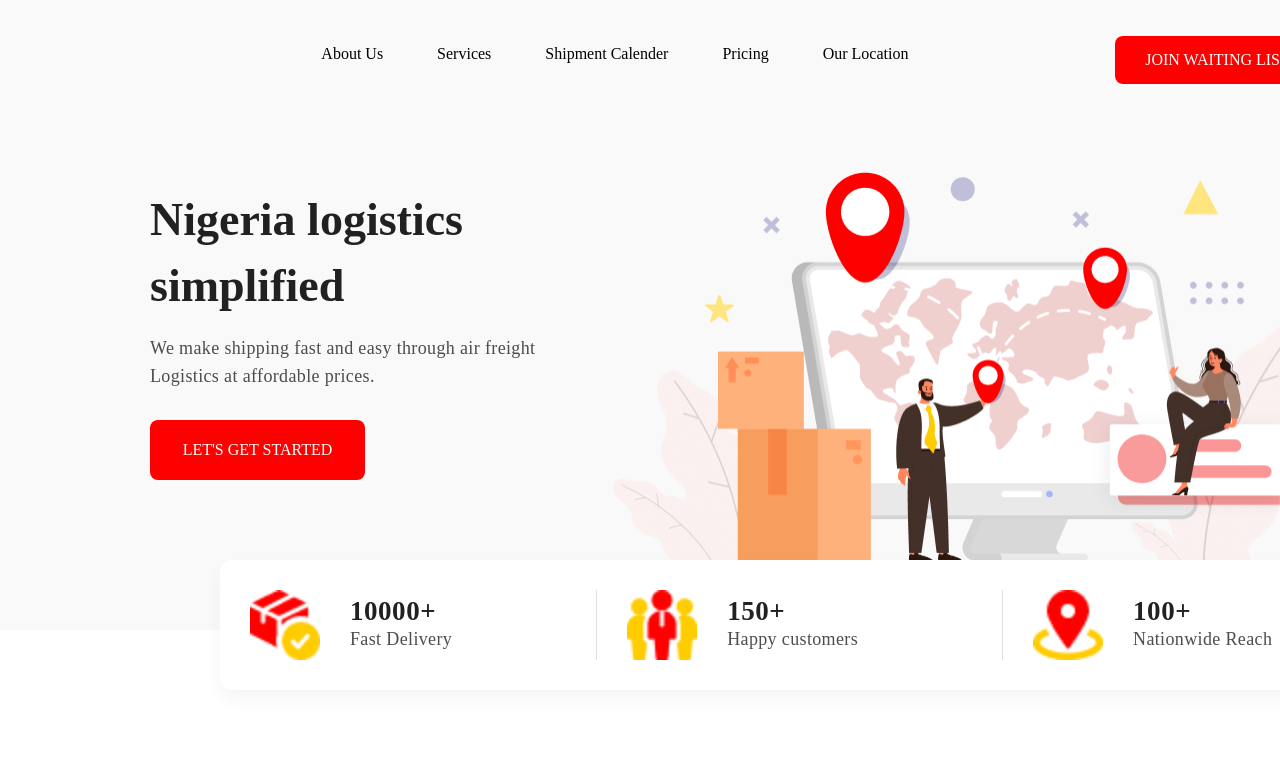
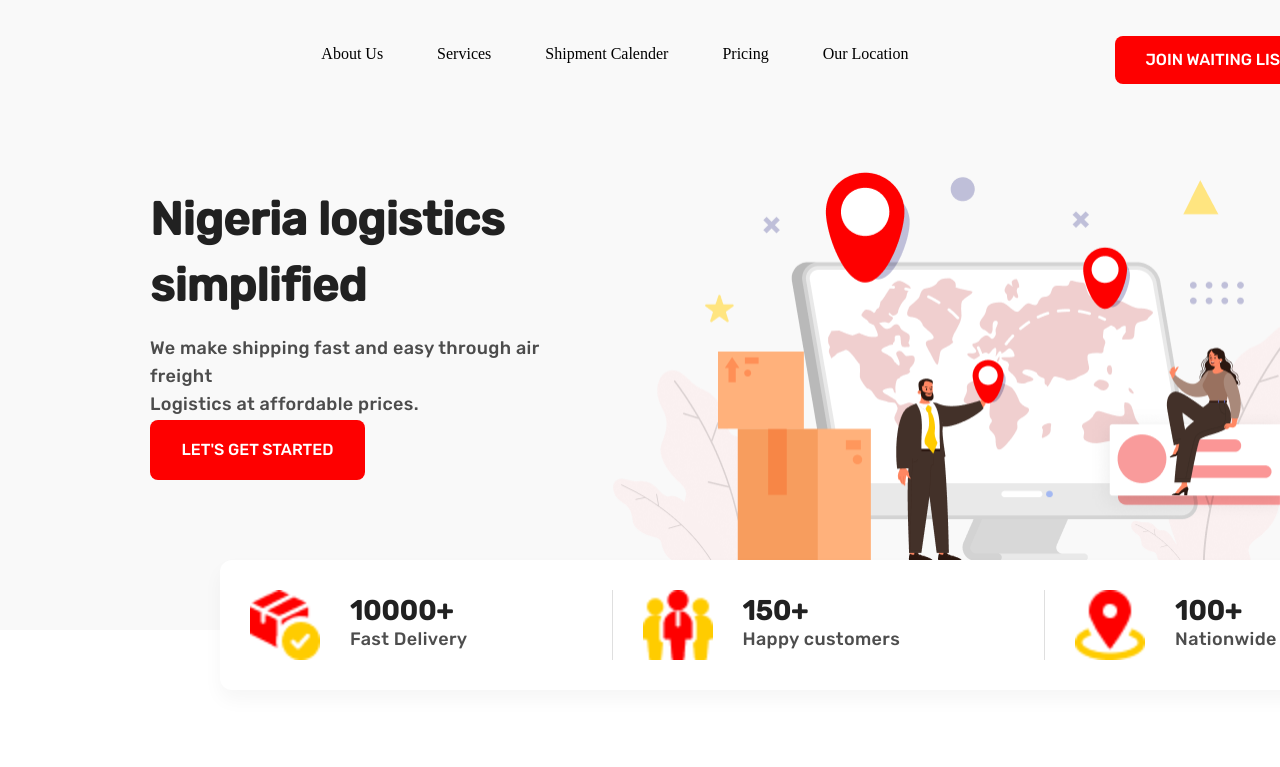
Before and after one commit to Built-Something-Great/figma, a plain HTML site: page index.html in a window 1280 px wide. Shown: the top 767 px of the page. Drawn offline with Linux system fonts and the light colour scheme.

Commit message:
Update index.html

```diff
--- a/index.html
+++ b/index.html
@@ -6,6 +6,14 @@
     <meta name="viewport" content="width=device-width, initial-scale=1.0" />
     <!-- <script src="https://cdn.tailwindcss.com"></script> -->
     <link rel="stylesheet" href="style.css" />
+    <link rel="preconnect" href="https://fonts.googleapis.com" />
+    <link rel="preconnect" href="https://fonts.gstatic.com" crossorigin />
+    <link rel="preconnect" href="https://fonts.googleapis.com" />
+    <link rel="preconnect" href="https://fonts.gstatic.com" crossorigin />
+    <link
+      href="https://fonts.googleapis.com/css2?family=Rubik:wght@300;500&display=swap"
+      rel="stylesheet"
+    />
     <title>Figma Clone</title>
   </head>
   <body>
```
